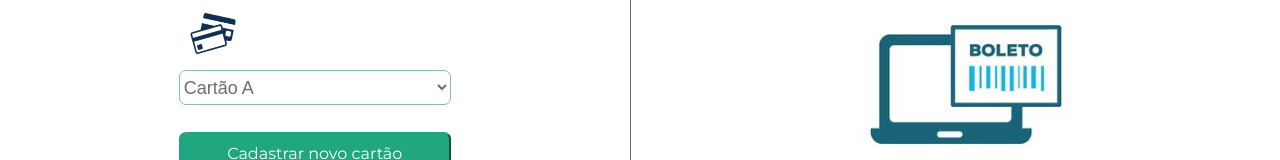
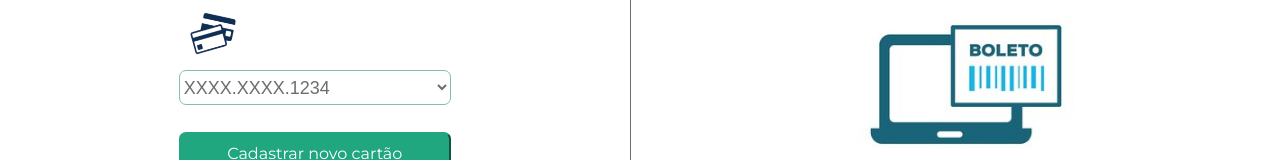
Before and after one commit to GeiseSaunier/2020.1-Ziguen-Front, a React (Create React App) app: page /pagamento in a window 1280 px wide. Shown: the part 372-532 px from the top of the page. Built offline with nearby package versions, Linux system fonts and the light colour scheme.

Commit message:
fix(#31): Fixing the visualization of the payment page and the route of the button
Co-authored-by: liversonp <liverson.p@gmail.com>

```diff
--- a/src/pages/Opcoes-de-pagamento.tsx
+++ b/src/pages/Opcoes-de-pagamento.tsx
@@ -38,10 +38,10 @@ function Payment() {
                     </div>
                     <img src = {cartaoImg} alt="cartao"/>
                     <select name="Escolha o cartão que deseja utilizar" id="escolha-cartao">
-                        <option value="1">Cartão A</option>
-                        <option value="2">Cartão B</option>
+                        <option value="1">XXXX.XXXX.1234</option>
+                        <option value="2">XXXX.XXXX.5678</option>
                     </select>
-                    <button>Cadastrar novo cartão</button>
+                    <button><Link to = "./Dados-de-pagamento" className = "cadastro-dados">Cadastrar novo cartão</Link></button>
                     <button>Revisar Dados e Finalizar Compra</button>
                 </div>
                 <div className="division-bar"></div>
--- a/src/styles/pages/opcoes-de-pagamento.css
+++ b/src/styles/pages/opcoes-de-pagamento.css
@@ -49,6 +49,11 @@ h1 {
     margin-bottom: 5%;
 }
 
+.formas-de-pagamento .cartao-de-credito .cadastro-dados {
+    color: #ffffff;
+    text-decoration: none;
+}
+
 .formas-de-pagamento select {
     height: 35px;
     font-size: 18px;
```
